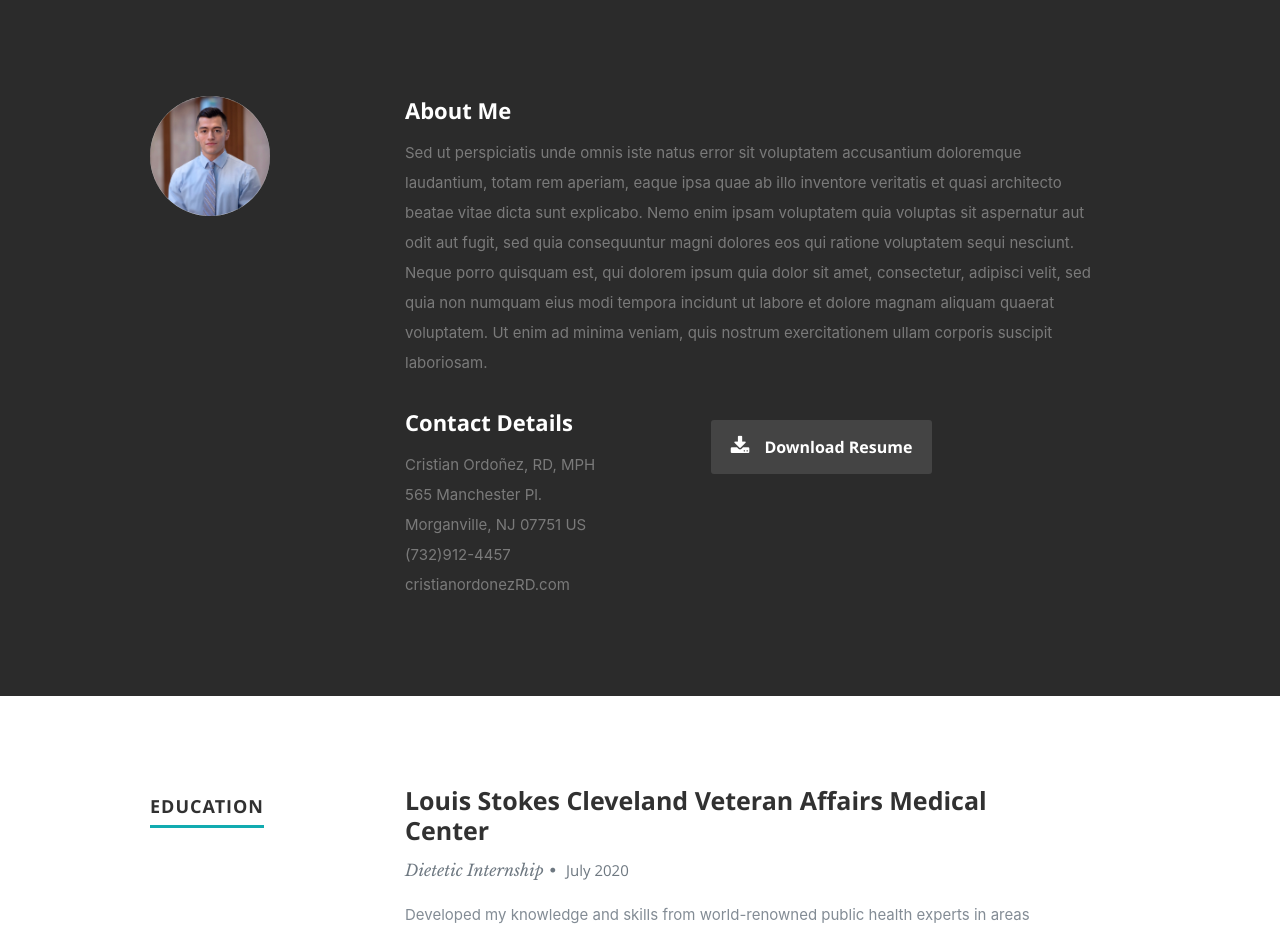
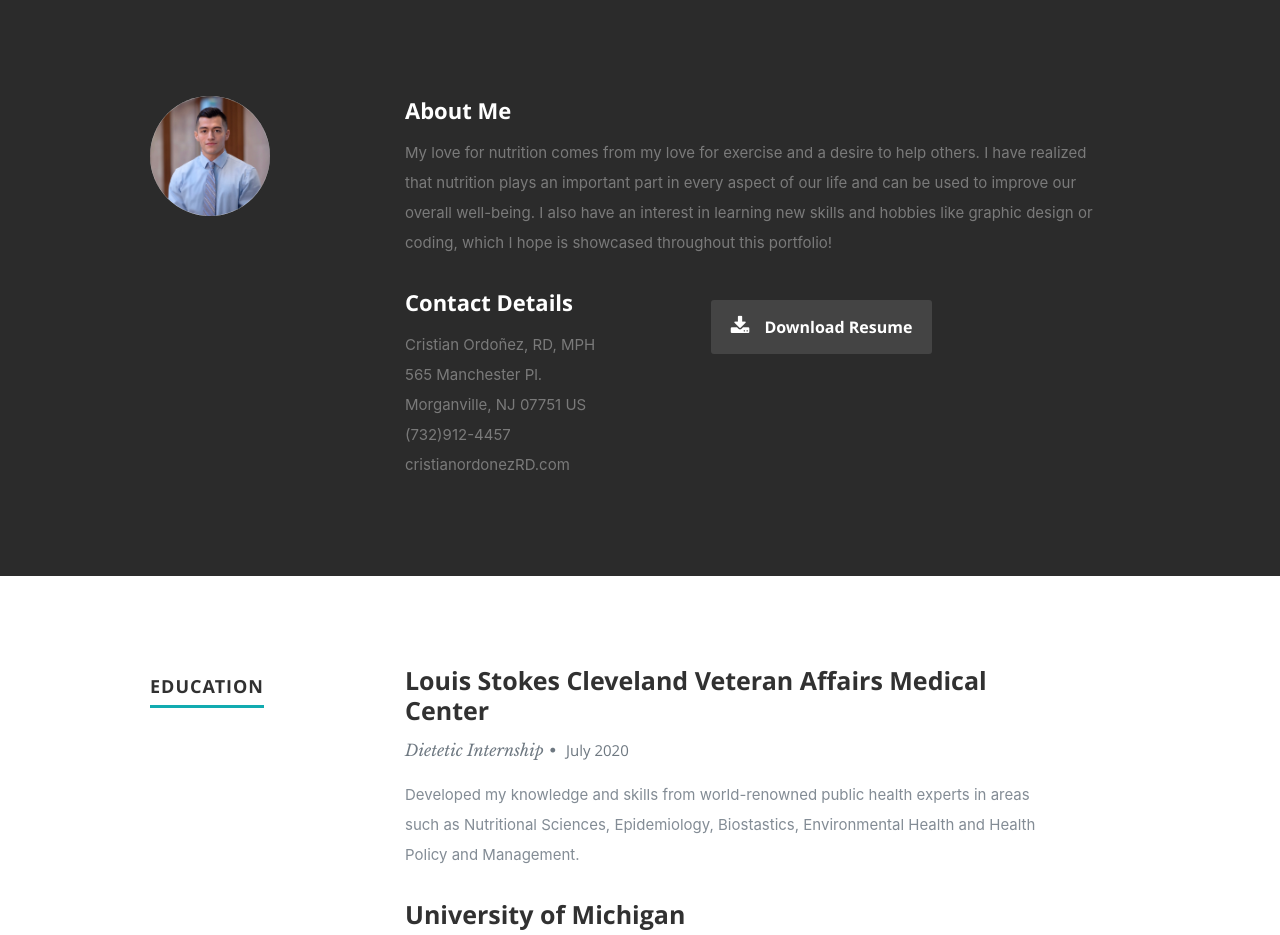
Before and after one commit to cristianordonez/resume, a React (Create React App) app: page / in a window 1280 px wide. Shown: the part 800-1735 px from the top of the page. Built offline with nearby package versions, Linux system fonts and the light colour scheme.

Commit message:
added about section

```diff
--- a/public/index.html
+++ b/public/index.html
@@ -22,7 +22,7 @@
 <link rel="stylesheet" href="%PUBLIC_URL%/css/magnific-popup.css">
 
 <script src="%PUBLIC_URL%/js/modernizr.js"></script>
-<title>Sample resume</title>
+<title>Portfolio</title>
     <!--
       Notice the use of %PUBLIC_URL% in the tags above.
       It will be replaced with the URL of the `public` folder during the build.
--- a/src/components/about/about.js
+++ b/src/components/about/about.js
@@ -12,12 +12,9 @@ export default class About extends Component {
             </div>
             <div className="nine columns main-col">
               <h2>About Me</h2>
-              <p>Sed ut perspiciatis unde omnis iste natus error sit voluptatem accusantium doloremque laudantium, totam rem aperiam,
-                eaque ipsa quae ab illo inventore veritatis et quasi architecto beatae vitae dicta sunt explicabo. Nemo enim ipsam
-                voluptatem quia voluptas sit aspernatur aut odit aut fugit, sed quia consequuntur magni dolores eos qui ratione
-                voluptatem sequi nesciunt. Neque porro quisquam est, qui dolorem ipsum quia dolor sit amet, consectetur, adipisci velit,
-                sed quia non numquam eius modi tempora incidunt ut labore et dolore magnam aliquam quaerat voluptatem.
-                Ut enim ad minima veniam, quis nostrum exercitationem ullam corporis suscipit laboriosam.
+              <p>My love for nutrition comes from my love for exercise and a desire to help others. I have realized that nutrition
+                plays an important part in every aspect of our life and can be used to improve our overall well-being. I also have an interest in learning new skills
+                and hobbies like graphic design or coding, which I hope is showcased throughout this portfolio!
               </p>
               <div className="row">
                 <div className="columns contact-details">
```
